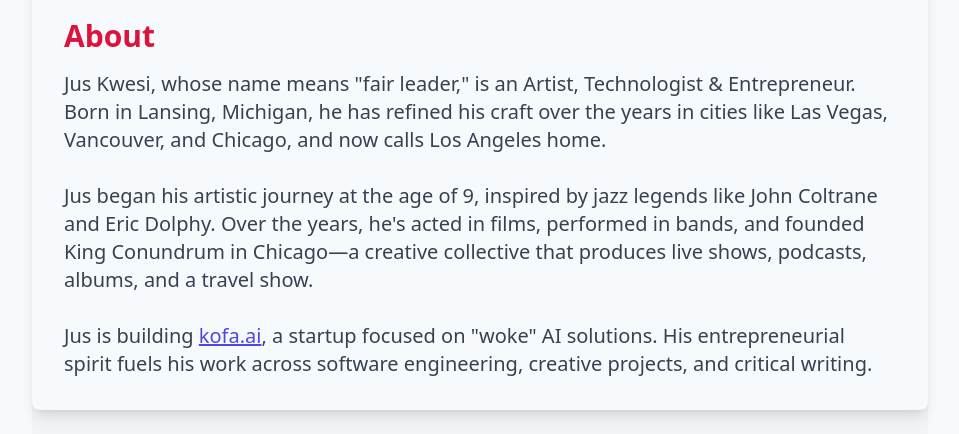
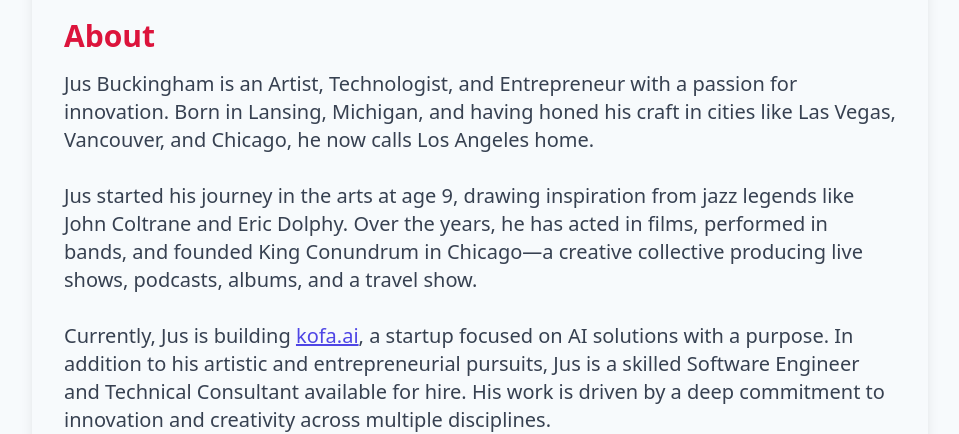
Before and after one commit to jusbuckingham/jusbuckingham, a Next.js app: page / in a window 1280 px wide. Shown: the part 374-808 px from the top of the page, without its empty margins (160-1119 px from the left). Built offline with nearby package versions, Linux system fonts and the light colour scheme.

Commit message:
content refresh

```diff
--- a/pages/index.tsx
+++ b/pages/index.tsx
@@ -6,8 +6,6 @@ import Layout from '../components/Layout';
 
 const Home: NextPage = () => {
   const [time, setTime] = useState<Date>(new Date());
-  const [bgColor, setBgColor] = useState<string>('bg-white');
-  const [textColor, setTextColor] = useState<string>('text-gray-900');
 
   useEffect(() => {
     const intervalId = setInterval(() => {
@@ -16,24 +14,6 @@ const Home: NextPage = () => {
 
     return () => clearInterval(intervalId);
   }, []);
-
-  useEffect(() => {
-    const hour = time.getHours();
-
-    if (hour >= 6 && hour < 12) {
-      setBgColor('bg-gray-50');
-      setTextColor('text-gray-900');
-    } else if (hour >= 12 && hour < 18) {
-      setBgColor('bg-gray-100');
-      setTextColor('text-gray-900');
-    } else if (hour >= 18 && hour < 21) {
-      setBgColor('bg-gray-200');
-      setTextColor('text-gray-700');
-    } else {
-      setBgColor('bg-gray-300');
-      setTextColor('text-gray-700');
-    }
-  }, [time]);
 
   const handleEmailClick = () => {
     window.location.href = 'mailto:jus.buckingham@gmail.com';
@@ -55,9 +35,11 @@ const Home: NextPage = () => {
             "url": "https://www.jusbuckingham.com",
             "sameAs": [
               "https://www.linkedin.com/in/jus-buckingham/",
-              "https://github.com/jusbuckingham"
+              "https://github.com/jusbuckingham",
+              "https://www.imdb.com/name/nm2443321/",
+              "https://www.stephenkingshortmovies.com/interviews/jus-buckingham-october-25-2009/"
             ],
-            "jobTitle": "Software Engineer",
+            "jobTitle": "Founder",
             "worksFor": {
               "@type": "Organization",
               "name": "kofa.ai"
@@ -66,7 +48,7 @@ const Home: NextPage = () => {
         </script>
       </Head>
 
-      <div className={`relative flex flex-col items-center justify-center min-h-screen py-2 ${bgColor} ${textColor}`}>
+      <div className="relative flex flex-col items-center justify-center min-h-screen py-2 bg-white text-gray-900">
         <div className="absolute top-4 right-4 text-sm md:text-xl text-right space-y-1">
           <div className="clock" role="img" aria-label="Analog clock showing the current time">
             <div className="clock-face">
@@ -92,14 +74,13 @@ const Home: NextPage = () => {
         <div id="about" className="mt-8 w-full max-w-4xl bg-gray-50 p-8 rounded-lg shadow-lg">
           <h2 className="text-2xl md:text-3xl font-bold my-4 text-crimson">About</h2>
           <p className="text-lg md:text-xl text-left leading-relaxed text-gray-700">
-            Jus Kwesi, whose name means &quot;fair leader,&quot; is an Artist, Technologist &amp; Entrepreneur. Born in Lansing, Michigan, he has refined his craft over the years in cities like Las Vegas, Vancouver, and Chicago, and now calls Los Angeles home.
+            Jus Buckingham is an Artist, Technologist, and Entrepreneur with a passion for innovation. Born in Lansing, Michigan, and having honed his craft in cities like Las Vegas, Vancouver, and Chicago, he now calls Los Angeles home.
             <br /><br />
-            Jus began his artistic journey at the age of 9, inspired by jazz legends like John Coltrane and Eric Dolphy. Over the years, he&apos;s acted in films, performed in bands, and founded King Conundrum in Chicago—a creative collective that produces live shows, podcasts, albums, and a travel show.
+            Jus started his journey in the arts at age 9, drawing inspiration from jazz legends like John Coltrane and Eric Dolphy. Over the years, he has acted in films, performed in bands, and founded King Conundrum in Chicago—a creative collective producing live shows, podcasts, albums, and a travel show.
             <br /><br />
-            Jus is building <a href="https://kofa.ai/" target="_blank" className="text-indigo-600 underline hover:text-crimson">kofa.ai</a>, a startup focused on &quot;woke&quot; AI solutions. His entrepreneurial spirit fuels his work across software engineering, creative projects, and critical writing.
+            Currently, Jus is building <a href="https://kofa.ai/" target="_blank" className="text-indigo-600 underline hover:text-crimson">kofa.ai</a>, a startup focused on AI solutions with a purpose. In addition to his artistic and entrepreneurial pursuits, Jus is a skilled Software Engineer and Technical Consultant available for hire. His work is driven by a deep commitment to innovation and creativity across multiple disciplines.
           </p>
         </div>
-
 
         <div id="interests" className="mt-8 w-full max-w-4xl bg-gray-50 p-8 rounded-lg shadow-lg">
           <h2 className="text-2xl md:text-3xl font-bold my-4 text-crimson">Interests</h2>
@@ -235,7 +216,7 @@ const Home: NextPage = () => {
         <div className="mt-8 w-full max-w-4xl flex justify-center p-6">
           <button
             onClick={handleEmailClick}
-            className="px-8 py-4 bg-crimson text-white font-semibold rounded-lg shadow-lg transition duration-300 ease-in-out hover:bg-crimson hover:text-white"
+            className="px-8 py-4 bg-crimson text-white font-semibold rounded-lg shadow-lg transition duration-300 ease-in-out hover:bg-indigo-600 active:bg-indigo-800 focus:outline-none"
           >
             Contact
           </button>
```
Lines whose indentation alone changed are shown as unchanged.
